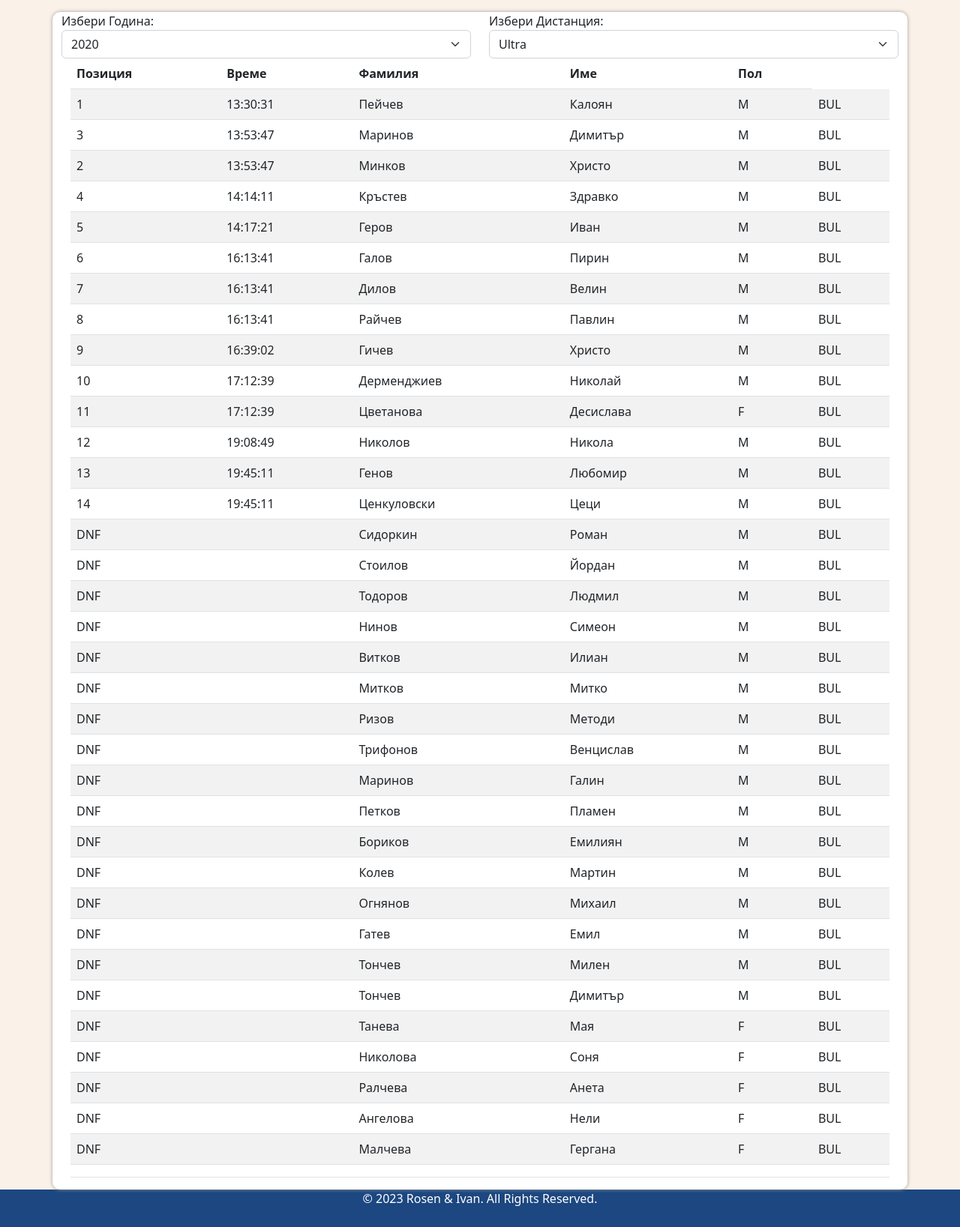
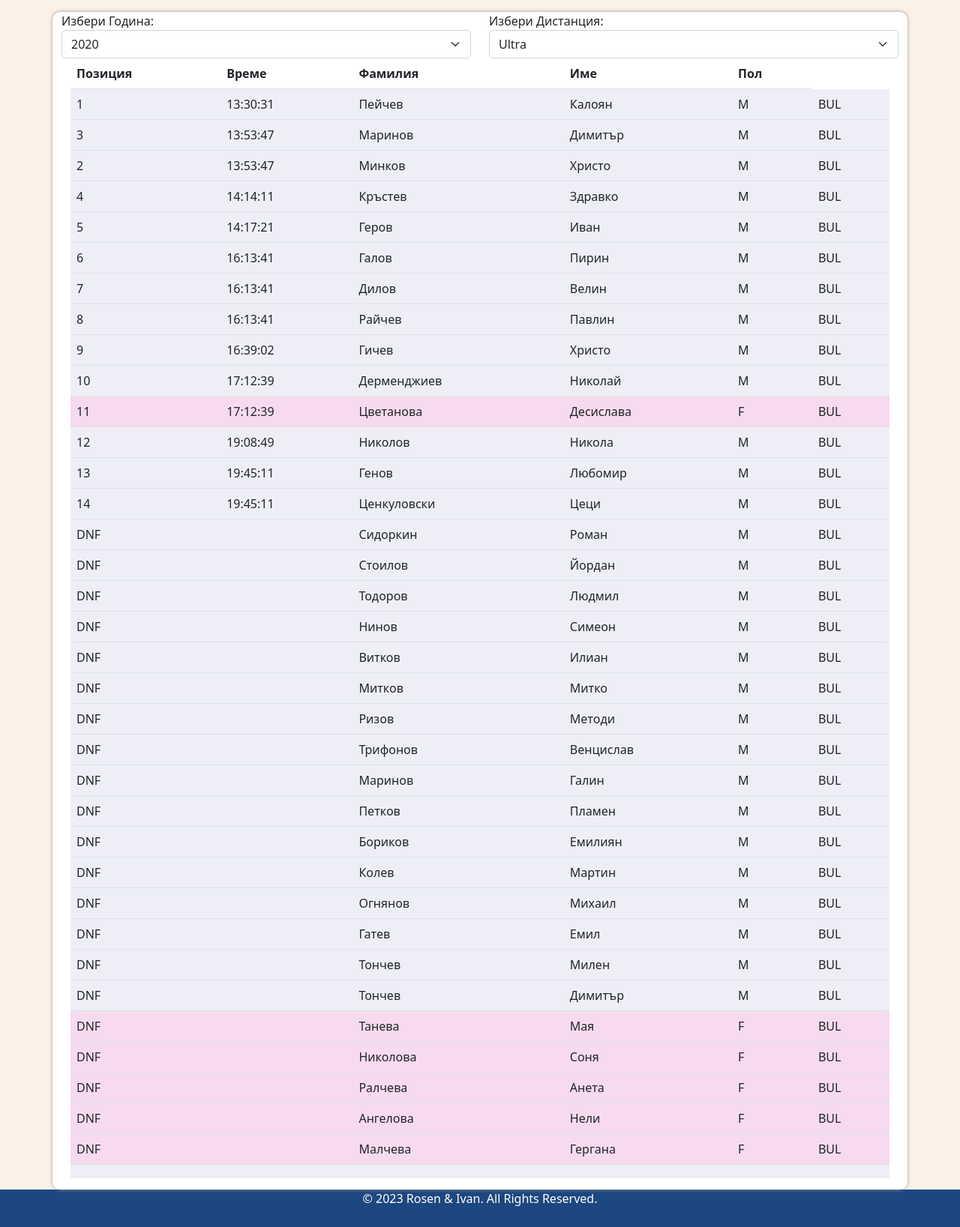
Before and after one commit to ivan4oto/balkanultra, a Django app: page /results/all in a window 1280 px wide. Shown: the part 56-1693 px from the top of the page at 75% size. Run offline with Django 3.2, Linux system fonts and the light colour scheme; style sheets or scripts are compiled from the project's sources.

Commit message:
Adding colored genders to results

```diff
--- a/app/templates/results.html
+++ b/app/templates/results.html
@@ -27,7 +27,7 @@
 
   <div class="container">
     <div class="table-responsive">
-      <table class="table table-striped">
+      <table class="table">
         <thead>
           <tr>
             <th scope="col">Позиция</th>
--- a/src/results/index.js
+++ b/src/results/index.js
@@ -29,6 +29,7 @@ function populateTable(data) {
       cell.textContent = value;
       row.appendChild(cell);
     });
+    row.className = item['Gender'] === 'F' ? 'female' : 'male';
 
     tableBody.appendChild(row);
   });
--- a/src/results/main.scss
+++ b/src/results/main.scss
@@ -3,3 +3,11 @@
     border-radius: 10px;
     box-shadow: 0px 0px 5px rgb(155, 153, 152)
 }
+
+.female {
+    background-color: rgb(247, 218, 240);
+}
+
+.male {
+    background-color: rgb(238, 238, 248);
+}
```
